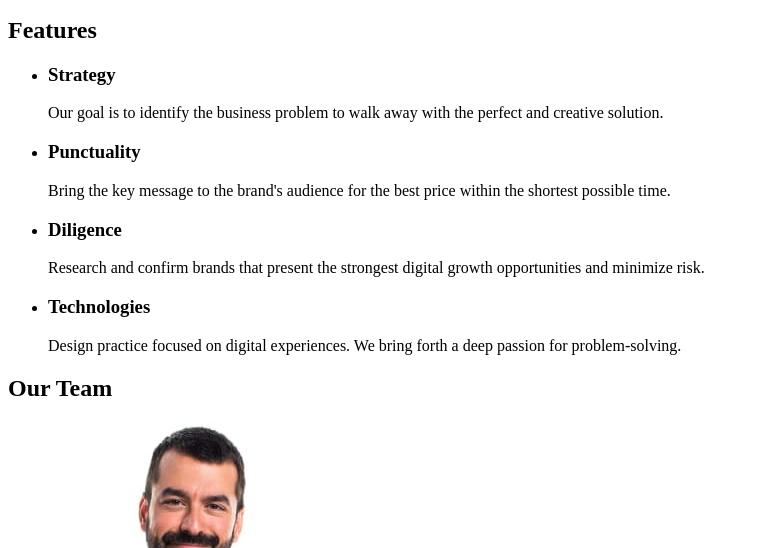
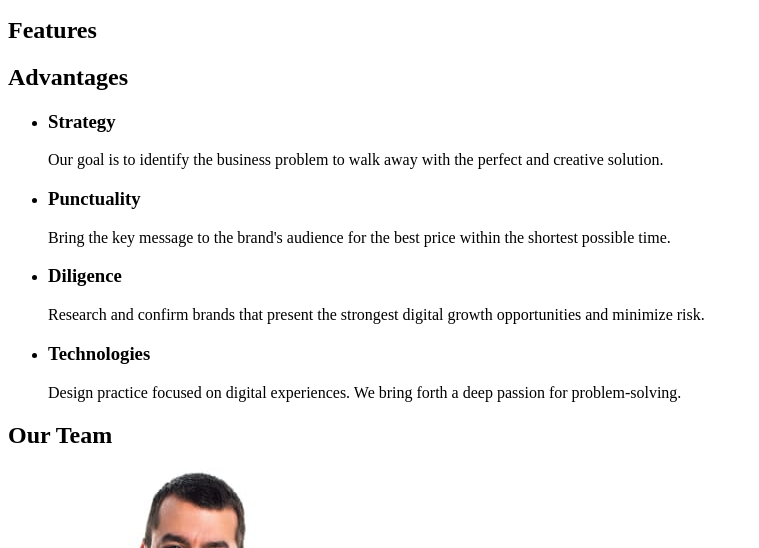
Before and after one commit to YuriiPyvovar/goit-markup-hw-01, a plain HTML site: page index.html in a window 1280 px wide. Shown: the part 252-800 px from the top of the page, without its empty margins (0-759 px from the left). Drawn offline with Linux system fonts and the light colour scheme.

Commit message:
add maim

```diff
--- a/index.html
+++ b/index.html
@@ -24,6 +24,8 @@
     </header>
     <main>
       <h2>Features</h2>
+      <section>
+        <h2>Advantages</h2>
         <ul>
           <li>
             <h3>Strategy</h3>
@@ -34,26 +36,27 @@
           </li>
           <li>
             <h3>Punctuality</h3>
-        </li>
             <p>
               Bring the key message to the brand's audience for the best price
               within the shortest possible time.
             </p>
+          </li>
           <li>
             <h3>Diligence</h3>
+            <p>
+              Research and confirm brands that present the strongest digital
+              growth opportunities and minimize risk.
+            </p>
           </li>
-        <p>
-          Research and confirm brands that present the strongest digital growth
-          opportunities and minimize risk.
-        </p>
           <li>
             <h3>Technologies</h3>
+            <p>
+              Design practice focused on digital experiences. We bring forth a
+              deep passion for problem-solving.
+            </p>
           </li>
-        <p>
-          Design practice focused on digital experiences. We bring forth a deep
-          passion for problem-solving.
-        </p>
         </ul>
+      </section>
       <h2>Our Team</h2>
       <ul>
         <li><img src="images/img1.jpg" alt="Product Designer" /></li>
```
Lines whose indentation alone changed are shown as unchanged.
